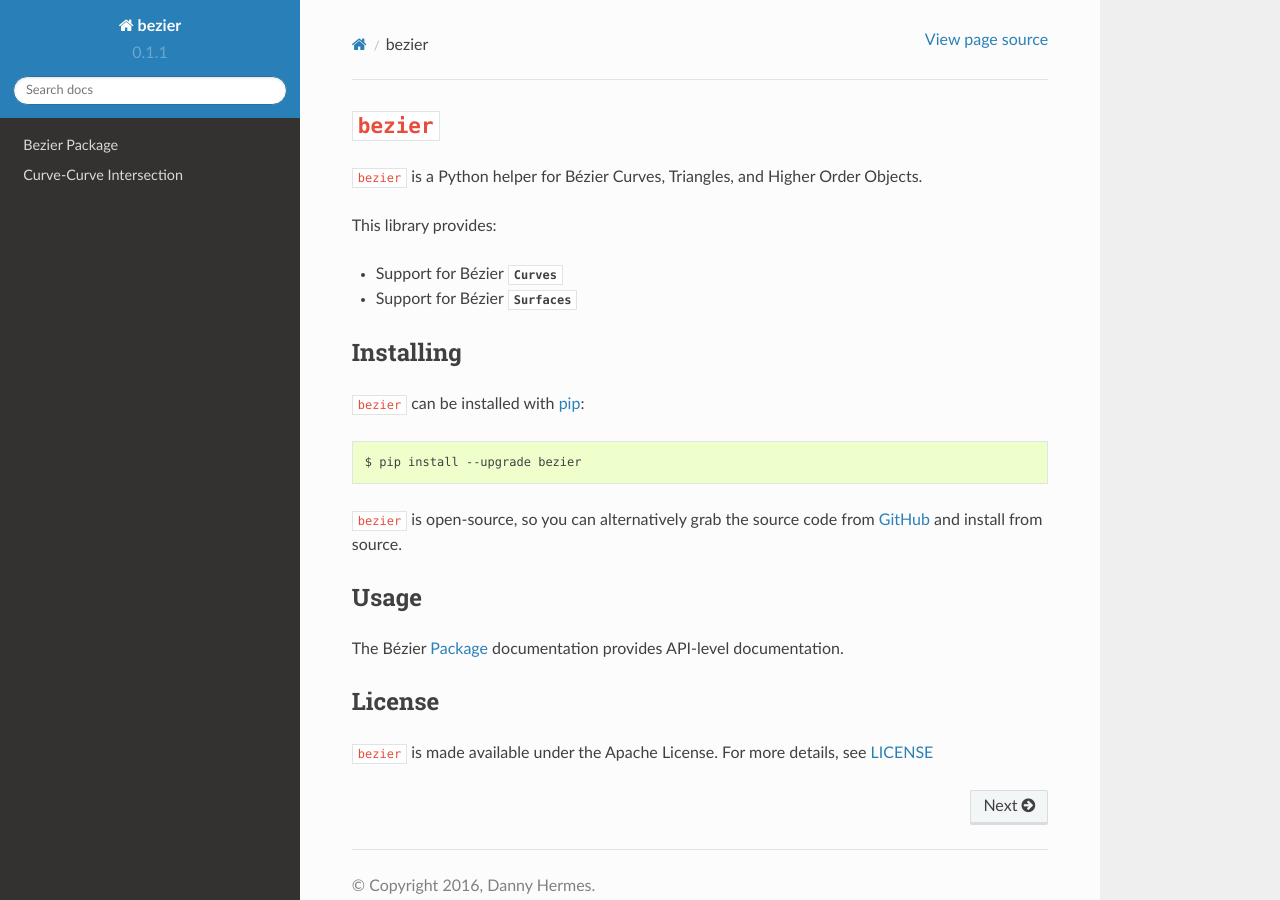
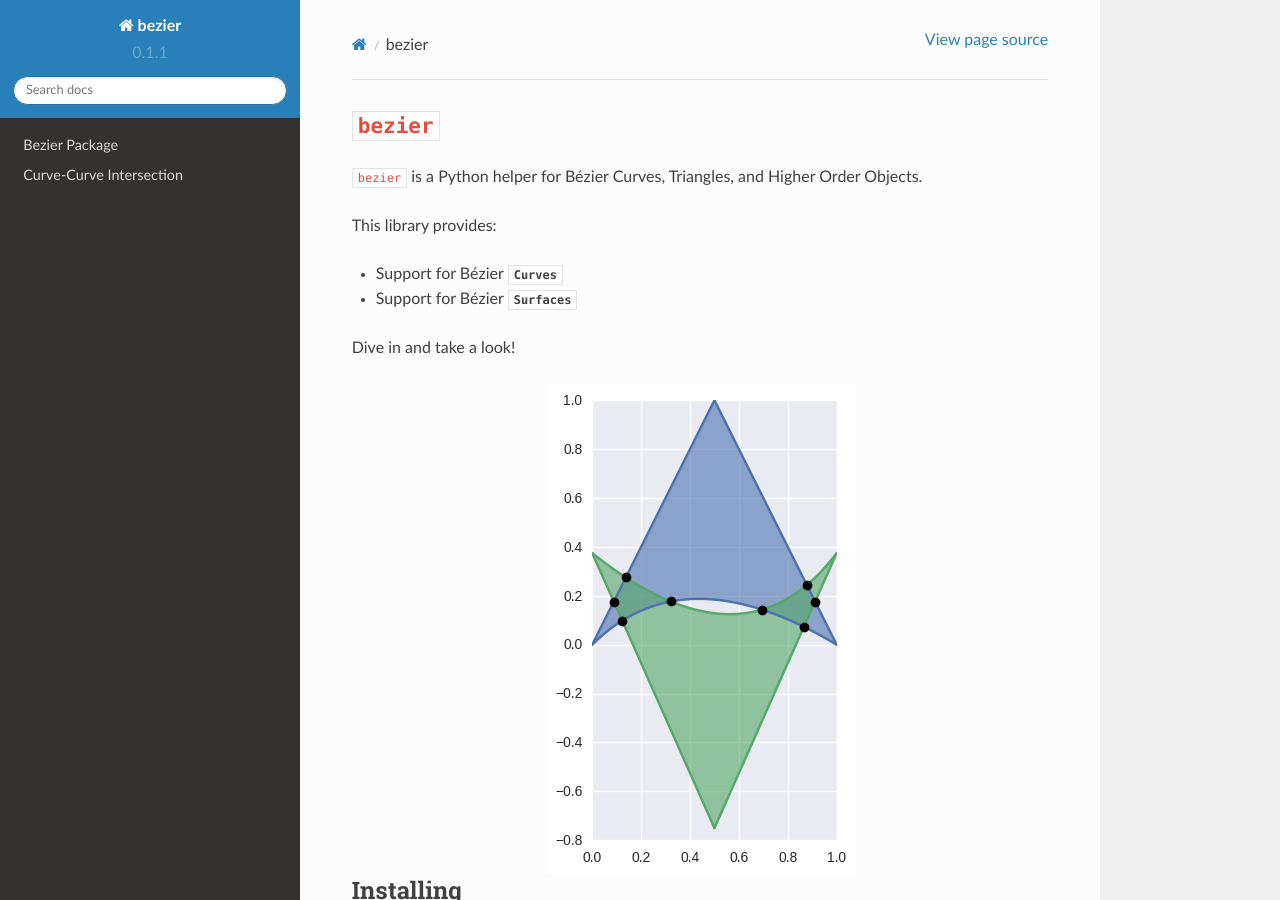
Before and after one commit to dhermes/bezier, a Sphinx documentation site: the page built from docs/index.rst, in a window 1280 px wide and 900 px high. Built offline with Sphinx 7.4.7 and the Read the Docs theme 2.0.0, drawn with Linux system fonts in a browser that asks for light colours.

Commit message:
Adding Star Trek-communicator-like image to docs landing page.

```diff
--- a/docs/index.rst
+++ b/docs/index.rst
@@ -15,6 +15,11 @@
 
 * Support for B |eacute| zier :mod:`Curves <bezier.curve>`
 * Support for B |eacute| zier :mod:`Surfaces <bezier.surface>`
+
+Dive in and take a look!
+
+.. image:: images/test_surfaces6Q_and_7Q.png
+   :align: center
 
 .. |eacute| unicode:: U+000E9 .. LATIN SMALL LETTER E WITH ACUTE
    :trim:
```
Also changed, not shown: docs/images/test_surfaces6Q_and_7Q.png (added).
